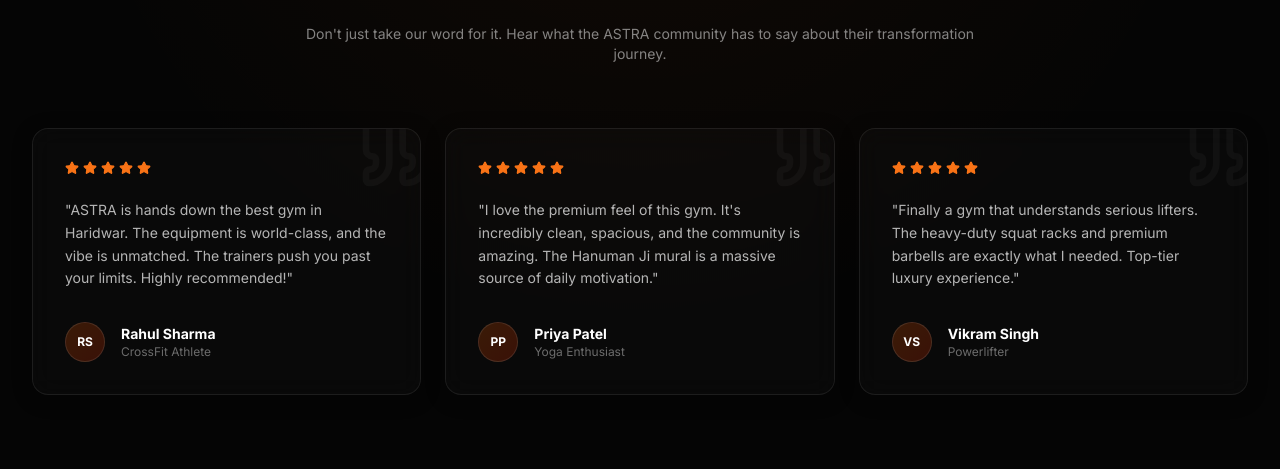
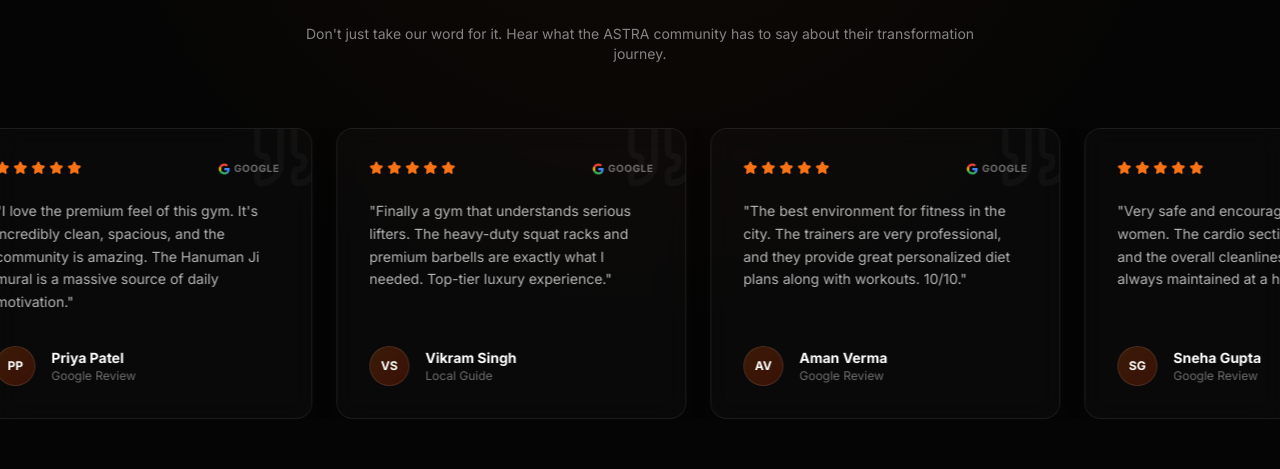
Before and after one commit to mayankaggarwal0661-droid/Astra-fitness-gym-web, a Next.js app: page / in a window 1280 px wide. Shown: the part 5809-6278 px from the top of the page. Built offline with nearby package versions, Linux system fonts and the light colour scheme; a web font is replaced by a local one.

Commit message:
Add infinite looping review carousel with Google reviews

```diff
--- a/app/globals.css
+++ b/app/globals.css
@@ -56,6 +56,15 @@
     background: rgba(255, 255, 255, 0.05);
     backdrop-filter: blur(10px);
     border: 1px solid rgba(255, 255, 255, 0.1);
+  }
+
+  .animate-marquee {
+    animation: marquee 35s linear infinite;
+  }
+
+  @keyframes marquee {
+    0% { transform: translateX(0); }
+    100% { transform: translateX(-100%); }
   }
 }
 
--- a/components/ReviewsSection.tsx
+++ b/components/ReviewsSection.tsx
@@ -6,25 +6,46 @@ import { Star, Quote } from 'lucide-react'
 const reviews = [
   {
     name: 'Rahul Sharma',
-    role: 'CrossFit Athlete',
+    role: 'Local Guide',
     text: "ASTRA is hands down the best gym in Haridwar. The equipment is world-class, and the vibe is unmatched. The trainers push you past your limits. Highly recommended!",
     rating: 5,
     avatar: 'RS'
   },
   {
     name: 'Priya Patel',
-    role: 'Yoga Enthusiast',
+    role: 'Google Review',
     text: "I love the premium feel of this gym. It's incredibly clean, spacious, and the community is amazing. The Hanuman Ji mural is a massive source of daily motivation.",
     rating: 5,
     avatar: 'PP'
   },
   {
     name: 'Vikram Singh',
-    role: 'Powerlifter',
+    role: 'Local Guide',
     text: "Finally a gym that understands serious lifters. The heavy-duty squat racks and premium barbells are exactly what I needed. Top-tier luxury experience.",
     rating: 5,
     avatar: 'VS'
   },
+  {
+    name: 'Aman Verma',
+    role: 'Google Review',
+    text: "The best environment for fitness in the city. The trainers are very professional, and they provide great personalized diet plans along with workouts. 10/10.",
+    rating: 5,
+    avatar: 'AV'
+  },
+  {
+    name: 'Sneha Gupta',
+    role: 'Google Review',
+    text: "Very safe and encouraging space for women. The cardio section is fantastic, and the overall cleanliness of the gym is always maintained at a high standard.",
+    rating: 5,
+    avatar: 'SG'
+  },
+  {
+    name: 'Deepak Kumar',
+    role: 'Local Guide',
+    text: "ASTRA has completely transformed my fitness journey. The premium machines are always well-maintained and you never have to wait long. Best gym in Haridwar!",
+    rating: 5,
+    avatar: 'DK'
+  }
 ]
 
 export function ReviewsSection() {
@@ -65,28 +86,38 @@ export function ReviewsSection() {
           </p>
         </motion.div>
 
-        <div className="grid grid-cols-1 md:grid-cols-3 gap-6">
+        {/* Infinite Looping Marquee */}
+        <div className="flex overflow-hidden relative max-w-[100vw] -mx-4 sm:-mx-6 lg:-mx-8 px-4 sm:px-6 lg:px-8 group">
+          {/* First block of reviews */}
+          <div className="flex animate-marquee whitespace-normal gap-6 pr-6 shrink-0 group-hover:[animation-play-state:paused]">
             {reviews.map((review, index) => (
-            <motion.div
-              key={index}
-              className="relative rounded-2xl p-8 border flex flex-col group overflow-hidden bg-white/[0.02] backdrop-blur-md shadow-[0_4px_20px_rgba(0,0,0,0.3)] hover:bg-white/[0.04] hover:border-orange-500/30 transition-all duration-300"
+              <div
+                key={`a-${index}`}
+                className="relative rounded-2xl p-8 border flex flex-col overflow-hidden bg-white/[0.02] backdrop-blur-md shadow-[0_4px_20px_rgba(0,0,0,0.3)] hover:bg-white/[0.04] hover:border-orange-500/30 transition-all duration-300 w-[350px] shrink-0"
                 style={{
                   borderColor: 'rgba(255,255,255,0.08)',
                   WebkitBackdropFilter: 'blur(12px) saturate(180%)'
                 }}
-              initial={{ opacity: 0, y: 20 }}
-              whileInView={{ opacity: 1, y: 0 }}
-              transition={{ duration: 0.25, delay: index * 0.02 }}
-              viewport={{ once: true, margin: "150px" }}
               >
                 {/* Quote Icon Background */}
                 <Quote size={80} className="absolute -top-4 -right-4 text-white/[0.03] group-hover:text-orange-500/5 transition-colors duration-300 pointer-events-none" />
 
-              {/* Stars */}
-              <div className="flex gap-1 mb-6">
+                {/* Stars & Google tag */}
+                <div className="flex justify-between items-start mb-6">
+                  <div className="flex gap-1">
                     {[...Array(review.rating)].map((_, i) => (
                       <Star key={i} size={14} className="fill-orange-500 text-orange-500" />
                     ))}
+                  </div>
+                  <span className="text-[10px] uppercase font-bold tracking-wider text-white/40 flex items-center gap-1">
+                    <svg className="w-3 h-3" viewBox="0 0 24 24" fill="none" xmlns="http://www.w3.org/2000/svg">
+                      <path d="M22.56 12.25c0-.78-.07-1.53-.2-2.25H12v4.26h5.92c-.26 1.37-1.04 2.53-2.21 3.31v2.77h3.57c2.08-1.92 3.28-4.74 3.28-8.09z" fill="#4285F4"/>
+                      <path d="M12 23c2.97 0 5.46-.98 7.28-2.66l-3.57-2.77c-.98.66-2.23 1.06-3.71 1.06-2.86 0-5.29-1.93-6.16-4.53H2.18v2.84C3.99 20.53 7.7 23 12 23z" fill="#34A853"/>
+                      <path d="M5.84 14.09c-.22-.66-.35-1.36-.35-2.09s.13-1.43.35-2.09V7.07H2.18C1.43 8.55 1 10.22 1 12s.43 3.45 1.18 4.93l2.85-2.22.81-.62z" fill="#FBBC05"/>
+                      <path d="M12 5.38c1.62 0 3.06.56 4.21 1.64l3.15-3.15C17.45 2.09 14.97 1 12 1 7.7 1 3.99 3.47 2.18 7.07l3.66 2.84c.87-2.6 3.3-4.53 6.16-4.53z" fill="#EA4335"/>
+                    </svg>
+                    Google
+                  </span>
                 </div>
 
                 {/* Review Text */}
@@ -105,8 +136,61 @@ export function ReviewsSection() {
                     <p className="text-white/40 text-xs">{review.role}</p>
                   </div>
                 </div>
-            </motion.div>
+              </div>
             ))}
+          </div>
+
+          {/* Second block of reviews (Identical copy for seamless looping) */}
+          <div className="flex animate-marquee whitespace-normal gap-6 pr-6 shrink-0 group-hover:[animation-play-state:paused]" aria-hidden="true">
+            {reviews.map((review, index) => (
+              <div
+                key={`b-${index}`}
+                className="relative rounded-2xl p-8 border flex flex-col overflow-hidden bg-white/[0.02] backdrop-blur-md shadow-[0_4px_20px_rgba(0,0,0,0.3)] hover:bg-white/[0.04] hover:border-orange-500/30 transition-all duration-300 w-[350px] shrink-0"
+                style={{
+                  borderColor: 'rgba(255,255,255,0.08)',
+                  WebkitBackdropFilter: 'blur(12px) saturate(180%)'
+                }}
+              >
+                {/* Quote Icon Background */}
+                <Quote size={80} className="absolute -top-4 -right-4 text-white/[0.03] group-hover:text-orange-500/5 transition-colors duration-300 pointer-events-none" />
+
+                {/* Stars & Google tag */}
+                <div className="flex justify-between items-start mb-6">
+                  <div className="flex gap-1">
+                    {[...Array(review.rating)].map((_, i) => (
+                      <Star key={i} size={14} className="fill-orange-500 text-orange-500" />
+                    ))}
+                  </div>
+                  <span className="text-[10px] uppercase font-bold tracking-wider text-white/40 flex items-center gap-1">
+                    <svg className="w-3 h-3" viewBox="0 0 24 24" fill="none" xmlns="http://www.w3.org/2000/svg">
+                      <path d="M22.56 12.25c0-.78-.07-1.53-.2-2.25H12v4.26h5.92c-.26 1.37-1.04 2.53-2.21 3.31v2.77h3.57c2.08-1.92 3.28-4.74 3.28-8.09z" fill="#4285F4"/>
+                      <path d="M12 23c2.97 0 5.46-.98 7.28-2.66l-3.57-2.77c-.98.66-2.23 1.06-3.71 1.06-2.86 0-5.29-1.93-6.16-4.53H2.18v2.84C3.99 20.53 7.7 23 12 23z" fill="#34A853"/>
+                      <path d="M5.84 14.09c-.22-.66-.35-1.36-.35-2.09s.13-1.43.35-2.09V7.07H2.18C1.43 8.55 1 10.22 1 12s.43 3.45 1.18 4.93l2.85-2.22.81-.62z" fill="#FBBC05"/>
+                      <path d="M12 5.38c1.62 0 3.06.56 4.21 1.64l3.15-3.15C17.45 2.09 14.97 1 12 1 7.7 1 3.99 3.47 2.18 7.07l3.66 2.84c.87-2.6 3.3-4.53 6.16-4.53z" fill="#EA4335"/>
+                    </svg>
+                    Google
+                  </span>
+                </div>
+
+                {/* Review Text */}
+                <p className="text-white/70 text-sm leading-relaxed mb-8 flex-grow">
+                  "{review.text}"
+                </p>
+
+                {/* User Info */}
+                <div className="flex items-center gap-4">
+                  <div className="w-10 h-10 rounded-full flex items-center justify-center font-bold text-white text-xs border border-white/10"
+                    style={{ background: 'linear-gradient(135deg, rgba(255,100,0,0.2), rgba(255,50,0,0.2))' }}>
+                    {review.avatar}
+                  </div>
+                  <div>
+                    <h4 className="text-white font-bold text-sm">{review.name}</h4>
+                    <p className="text-white/40 text-xs">{review.role}</p>
+                  </div>
+                </div>
+              </div>
+            ))}
+          </div>
         </div>
       </div>
     </section>
```
Lines whose indentation alone changed are shown as unchanged.
